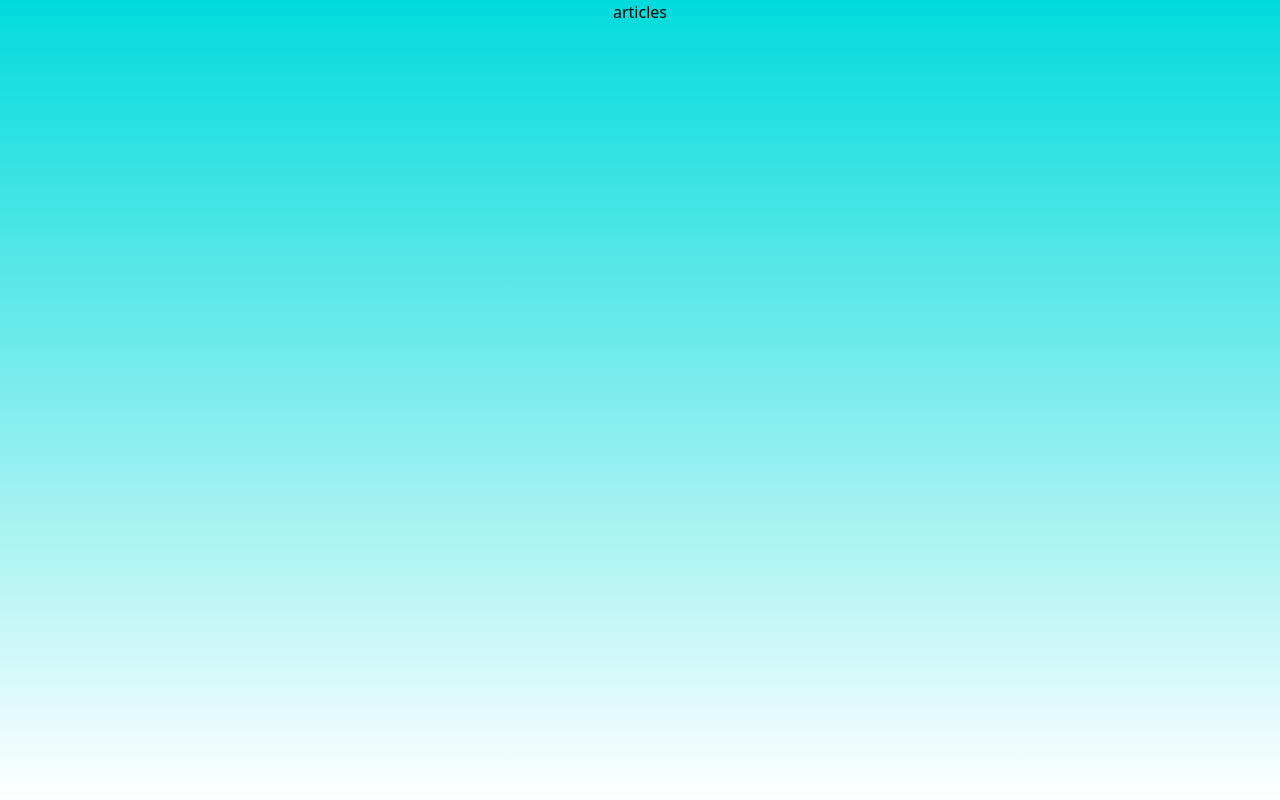
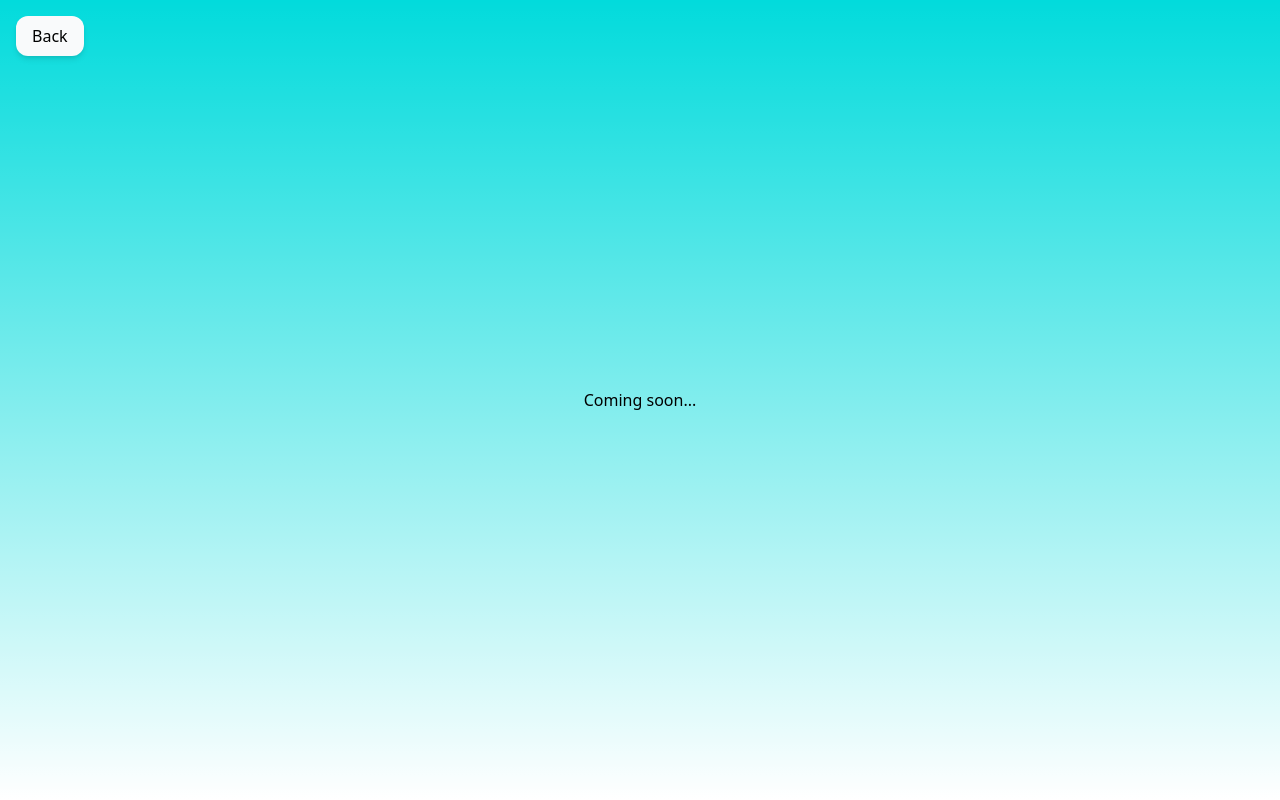
Before and after one commit to aibearden/austinbearden, a Next.js app: page /articles in a window 1280 px wide. Built offline with nearby package versions, Linux system fonts and the light colour scheme.

Commit message:
Added coming soon for blog

```diff
--- /dev/null
+++ b/src/app/articles/Blogs.tsx
@@ -0,0 +1,10 @@
+import SecondaryLayout from "../SecondaryLayout";
+
+export default function Blogs() {
+
+    return (
+        <SecondaryLayout>
+            <div className="self-center">Coming soon...</div>
+        </SecondaryLayout>
+    );
+}
--- a/src/app/articles/page.tsx
+++ b/src/app/articles/page.tsx
@@ -1,9 +1,11 @@
 "use client"
+
+import Blogs from "./Blogs";
 
 export default function Home() {
   return (
     <main className="flex h-screen flex-col items-center justify-between">
-      articles
+      <Blogs />
     </main>
   );
 }
```
